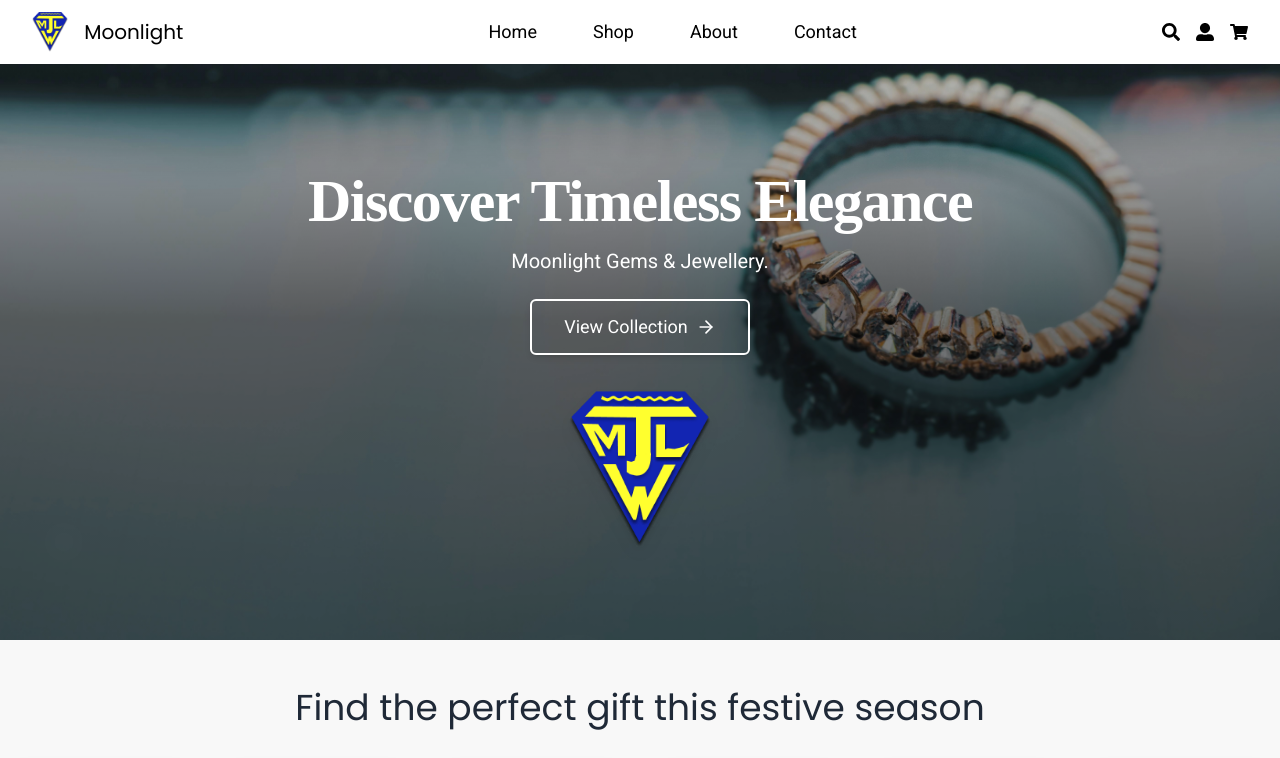
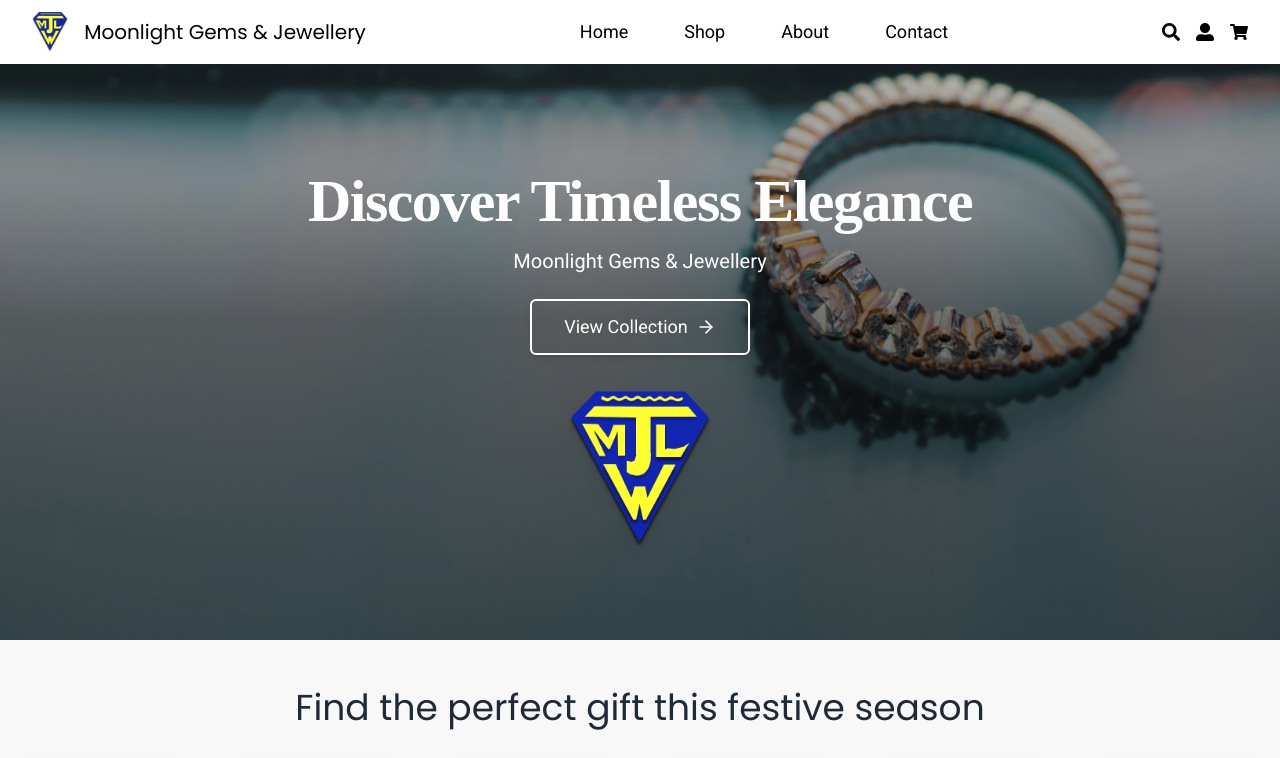
Before and after one commit to Ridma-Sathsara/Moonlight-Landing-page, a React (Create React App) app: page / in a window 1280 px wide. Shown: the top 758 px of the page. Built offline with nearby package versions, Linux system fonts and the light colour scheme; a web font is replaced by a local one.

Commit message:
Nav bar name changed

```diff
--- a/src/components/Banner.js
+++ b/src/components/Banner.js
@@ -37,7 +37,7 @@ const Banner = () => {
           Discover Timeless Elegance
         </h1>
         <p className="text-sm sm:text-base md:text-lg lg:text-xl mb-6 max-w-xl mx-auto opacity-100 transition-opacity duration-1000">
-         Moonlight Gems & Jewellery.
+         Moonlight Gems & Jewellery
 
         </p>
 
--- a/src/components/NavBar.js
+++ b/src/components/NavBar.js
@@ -47,7 +47,7 @@ const NavBar = () => {
           <div className="flex items-center space-x-4">
             <img src={moonlightLogo} alt="Moonlight Gems" className="h-10" />
             <span className="text-xl transition-all text-black font-poppins">
-              Moonlight
+            Moonlight Gems & Jewellery
             </span>
           </div>
 
```
